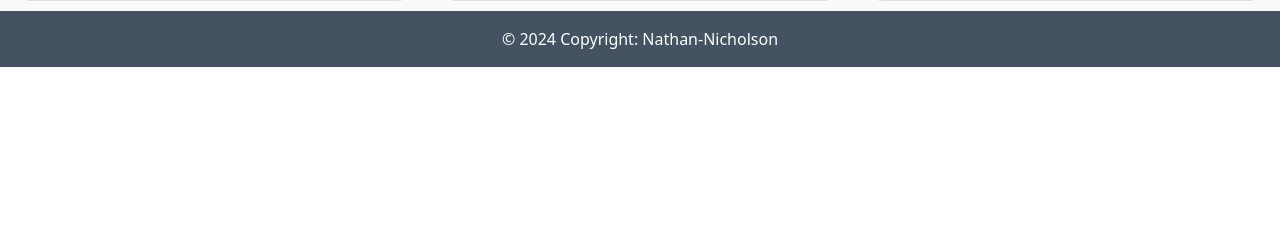
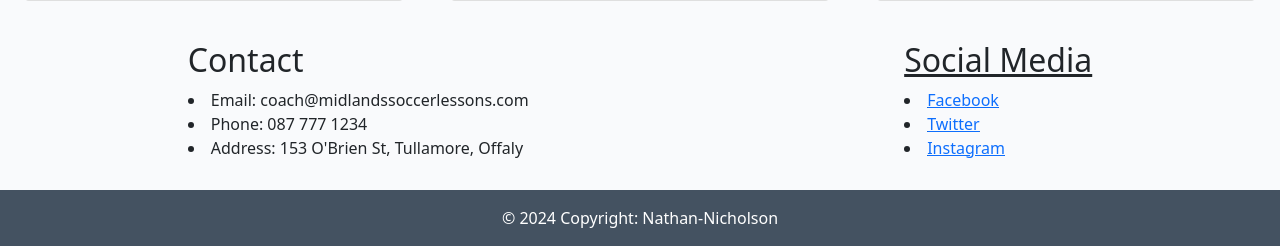
Before and after one commit to nathan-bytecode/midlands-soccer-lessons, a Django app: page / in a window 1280 px wide. Shown: the part 1355-1601 px from the top of the page. Before the commit the page ends 1422 px from the top, so only its background shows below. Run offline with Django 4.2, Linux system fonts and the light colour scheme; some web fonts are replaced.

Commit message:
add contact and social media structure to base html

```diff
--- a/static/css/style.css
+++ b/static/css/style.css
@@ -19,6 +19,16 @@ body {
 
 .main-bg {
     background-color: #F9FAFC;
+}
+
+/* End Section */
+
+.end {
+    display: flex;
+    justify-content: space-around;
+    box-sizing: border-box;
+    padding-top: 30px;
+    padding-bottom: 30px;
 }
 
 /* ----- Index.html page -----*/
--- a/templates/base.html
+++ b/templates/base.html
@@ -78,6 +78,23 @@
         <!-- Index.html Content -->
     {% endblock content %}
 
+  <!--End Section-->
+<div class="end">
+
+    <ui><h2 class="contact-title">Contact</h2>
+        <li>Email: coach@midlandssoccerlessons.com</li>
+        <li>Phone: 087 777 1234</li>
+        <li>Address: 153 O'Brien St, Tullamore, Offaly</li>
+    </ui>
+
+
+    <u><h2 class="social-media">Social Media</h2>
+        <li><a href="#">Facebook</a></li>
+        <li><a href="#">Twitter</a></li>
+        <li><a href="#">Instagram</a></li>
+    </u>
+</div>
+
 
     <!-- Footer -->
     <footer class="footer mt-auto py-3 dark-bg">
```
Also changed, not shown: soccer/templates/soccer/index.html (line endings or trailing spaces).
